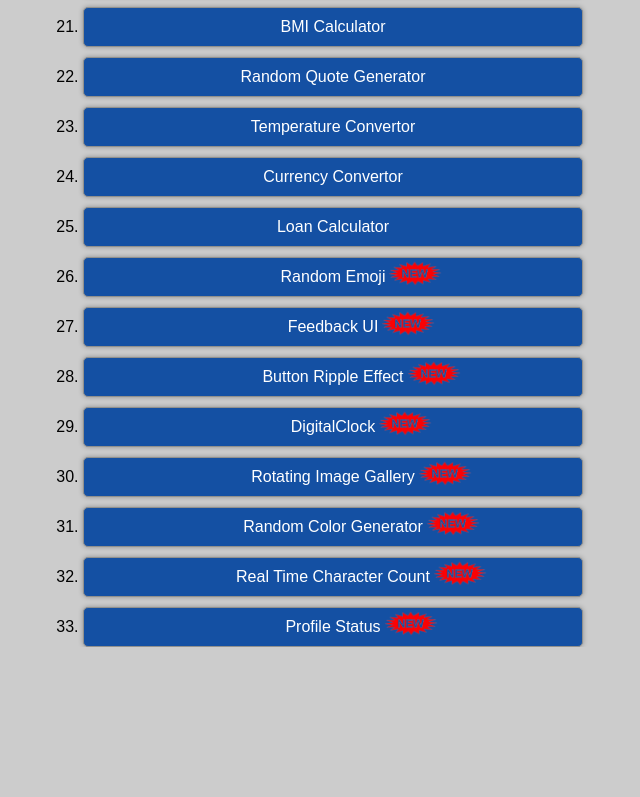
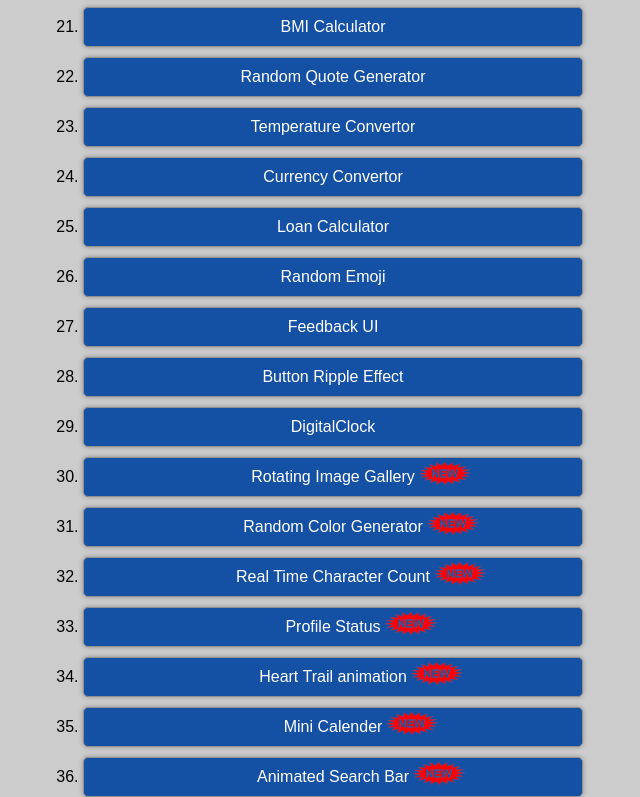
Before and after one commit to Laxman67/HTML-CSS-JS-PROJECTS, a plain HTML site: page index.html in a window 1280 px wide. Shown: the part 1093-1890 px from the top of the page, without its empty margins (307-947 px from the left). Before the commit the page ends 1740 px from the top, so only its background shows below. Drawn offline with Linux system fonts and the light colour scheme.

Commit message:
New Project are added to Index file

```diff
--- a/index.html
+++ b/index.html
@@ -148,14 +148,10 @@
             <li><a href="25- Temperature Convertor/">Temperature Convertor </a> </li>
             <li><a href="26- Currency Convertor/index.html">Currency Convertor </a> </li>
             <li><a href="27- Loan Calculator/index.html">Loan Calculator </a> </li>
-            <li><a href="28-Random Emoji/index.html">Random Emoji </a> <span id="new-item"><img
-                        src="./assets/images/image-removebg-preview.png" alt=""></span></li>
-            <li><a href="29-Feedback UI/index.html"> Feedback UI </a> <span id="new-item"><img
-                        src="./assets/images/image-removebg-preview.png" alt=""></span></li>
-            <li><a href="30-Button Ripple Effect/index.html"> Button Ripple Effect </a> <span id="new-item"><img
-                        src="./assets/images/image-removebg-preview.png" alt=""></span></li>
-            <li><a href="31-DigitalClock/index.html"> DigitalClock </a> <span id="new-item"><img
-                        src="./assets/images/image-removebg-preview.png" alt=""></span></li>
+            <li><a href="28-Random Emoji/index.html">Random Emoji </a> </li>
+            <li><a href="29-Feedback UI/index.html"> Feedback UI </a> </li>
+            <li><a href="30-Button Ripple Effect/index.html"> Button Ripple Effect </a> </li>
+            <li><a href="31-DigitalClock/index.html"> DigitalClock </a> </li>
             <li><a href="32-Rotating Image Gallery/index.html"> Rotating Image Gallery </a> <span id="new-item"><img
                         src="./assets/images/image-removebg-preview.png" alt=""></span></li>
             <li><a href="33-Random Color Generator/index.html"> Random Color Generator </a> <span id="new-item"><img
@@ -163,6 +159,14 @@
             <li><a href="34-Real Time Character Count/index.html"> Real Time Character Count </a> <span
                     id="new-item"><img src="./assets/images/image-removebg-preview.png" alt=""></span></li>
             <li><a href="35- Profile Status/index.html"> Profile Status </a> <span id="new-item"><img
+                        src="./assets/images/image-removebg-preview.png" alt=""></span></li>
+
+            <li><a href="36-Heart Trail animation/index (1).html"> Heart Trail animation </a> <span id="new-item"><img
+                        src="./assets/images/image-removebg-preview.png" alt=""></span></li>
+
+            <li><a href="37-Mini Calender/index.html"> Mini Calender </a> <span id="new-item"><img
+                        src="./assets/images/image-removebg-preview.png" alt=""></span></li>
+            <li><a href="38-Animated Search bar/index.html">Animated Search Bar </a> <span id="new-item"><img
                         src="./assets/images/image-removebg-preview.png" alt=""></span></li>
 
 
```
